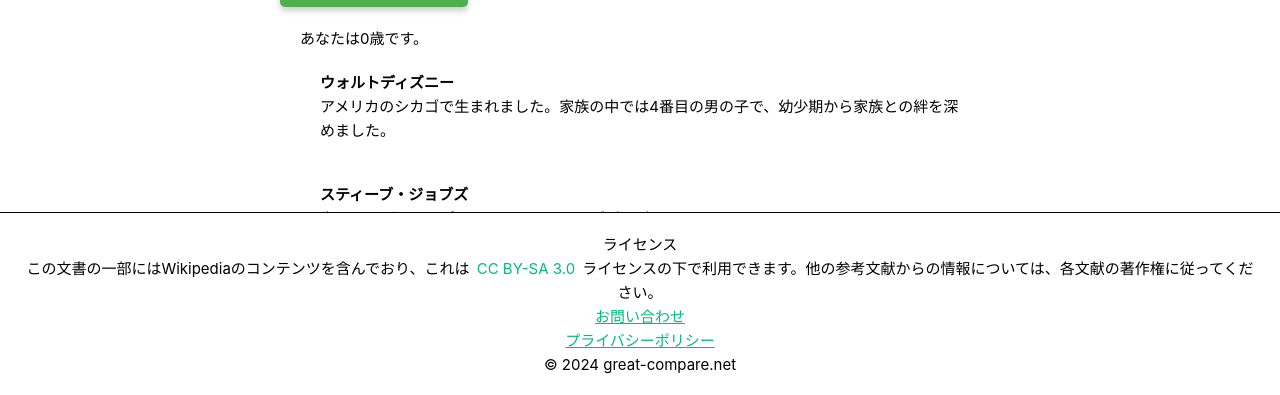
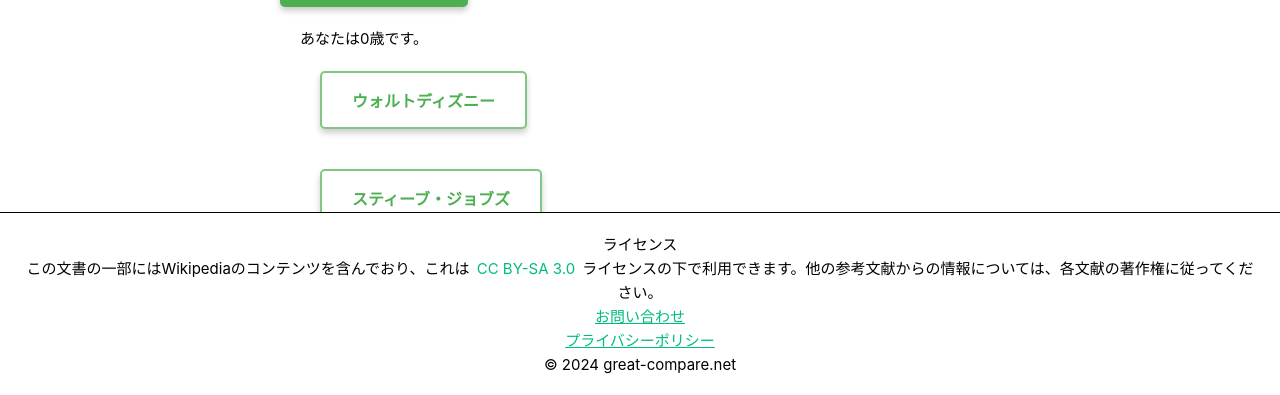
Before and after one commit to stamander/studyVue, a Vue app: page / in a window 1280 px wide. Both pictures are taken after a click on the button "有名人と比較する". Shown: the part 403-798 px from the top of the page. Built offline with nearby package versions, Linux system fonts and the light colour scheme.

Commit message:
change great Person UI

```diff
--- a/src/components/CompareGreatPerson.vue
+++ b/src/components/CompareGreatPerson.vue
@@ -2,17 +2,22 @@
 import { ref, computed, onMounted, watch } from 'vue'
 import type { Ref, ComputedRef } from 'vue'
 
+// データの定義
 const age = ref(0)
 const submitted = ref(false)
 const achievements = ref<
   Array<{ name: string; achievements: Array<{ age: number; event: string }> }>
 >([])
 
+// 選択されたインデックスを保持するための変数
+const activeIndex = ref<number | null>(null)
+
 onMounted(async () => {
   const response = await fetch('/greatPerson.json')
   achievements.value = await response.json()
 })
 
+// フィルタリングされた業績を計算
 const filteredAchievements: ComputedRef<Array<{ name: string; age: number; event: string }>> =
   computed(() => {
     return achievements.value
@@ -26,10 +31,12 @@
       .filter((a) => a.age === age.value)
   })
 
-const submit = (): void => {
+// フォーム送信の処理
+const compareGreatPersonSubmit = (): void => {
   submitted.value = true
 }
 
+// 年齢の変更を監視し、エラーメッセージを表示
 watch(age, () => {
   submitted.value = false
 })
@@ -40,6 +47,10 @@
   ageError.value = newAge <= 0 || !Number.isInteger(newAge)
 })
 
+// イベントの表示・非表示を切り替えるためのメソッド
+const toggleEvent = (index: number): void => {
+  activeIndex.value = activeIndex.value === index ? null : index
+}
 const referencesSite: Ref<Array<{ link: string; text: string; accessDate: string }>> = ref([
   {
     link: 'https://wayohoo.com/article/3421',
@@ -123,9 +134,9 @@
 </script>
 
 <template>
-    <div id="ad">
-      <amp-ad width="320" height="100" type="zucks" data-frame-id="_e99a9bc548"> </amp-ad>
-    </div>
+  <div id="ad">
+    <amp-ad width="320" height="100" type="zucks" data-frame-id="_e99a9bc548"> </amp-ad>
+  </div>
   <div style="width: 800px">
     <div id="explain">
       <h3>あなたの年齢を入れて有名人と出来事を比較してみましょう。</h3>
@@ -136,15 +147,20 @@
       <h3>あなたはおいくつですか？</h3>
       <input type="number" v-model.number="age" placeholder="年齢を入力してください" />
       <p v-if="ageError" style="color: red">年齢は数値で入力してください。</p>
-      <button @click="submit">有名人と比較する</button>
+      <button class="dark-green-button" @click="compareGreatPersonSubmit">有名人と比較する</button>
+
       <div id="results" v-if="submitted">
         あなたは{{ age }}歳です。
         <div v-for="(achievement, index) in filteredAchievements" :key="index">
-          <span class="person-name">{{ achievement.name }}</span
-          ><br />
-          {{ achievement.event }}
+          <button class="person-name light-green-button" @click="toggleEvent(index)">
+            {{ achievement.name }}
+          </button>
+          <div v-if="activeIndex === index">
+            {{ achievement.event }}
+          </div>
         </div>
       </div>
+
       <div v-else>
         <div class="example">
           入力例:23
@@ -211,29 +227,55 @@
   box-sizing: border-box;
 }
 
-button {
-  background-color: #4caf50; /* 鮮やかなグリーン */
+/* 濃いグリーンのボタンスタイル */
+.dark-green-button {
+  background-color: #4caf50; /* 濃いグリーン */
   color: white;
-  padding: 15px 30px; /* 適切なパディングでボタンを大きく表示 */
-  font-size: 1rem; /* 読みやすいフォントサイズ */
-  font-weight: bold; /* ボタンのテキストを強調 */
-  border: none; /* 枠線を取り除く */
-  border-radius: 5px; /* やや丸みを帯びたボーダー */
-  box-shadow: 0 4px 6px rgba(0, 0, 0, 0.2); /* ソフトなシャドウで立体感を演出 */
+  padding: 15px 30px;
+  font-size: 1rem;
+  font-weight: bold;
+  border: none;
+  border-radius: 5px;
+  box-shadow: 0 4px 6px rgba(0, 0, 0, 0.2);
   transition:
     background-color 0.3s,
-    box-shadow 0.3s; /* スムーズな遷移効果 */
+    box-shadow 0.3s;
 }
 
-button:hover {
-  background-color: #3e8e41; /* ホバー時に暗いグリーンへ変化 */
-  box-shadow: 0 6px 12px rgba(0, 0, 0, 0.3); /* シャドウを強調してクリック可能なインタラクションを示す */
+.dark-green-button:hover {
+  background-color: #3e8e41; /* ホバー時に暗いグリーンへ */
+  box-shadow: 0 6px 12px rgba(0, 0, 0, 0.3);
 }
 
-button:active {
-  background-color: #366e35; /* クリック時にさらに暗い色へ */
-  box-shadow: 0 2px 4px rgba(0, 0, 0, 0.2); /* クリックされたときの押し込まれるような効果 */
+.dark-green-button:active {
+  background-color: #366e35; /* クリック時さらに暗い色に */
+  box-shadow: 0 2px 4px rgba(0, 0, 0, 0.2);
 }
+
+/* 薄いグリーンのボタンスタイル */
+.light-green-button {
+  background-color: white; /* 薄いグリーン */
+  color: #4caf50;
+  padding: 15px 30px;
+  font-size: 1rem;
+  font-weight: bold;
+  border: 2px solid #81c784; /* 薄い緑色のボーダー */
+  border-radius: 5px;
+  box-shadow: 0 4px 6px rgba(0, 0, 0, 0.2);
+  transition:
+    background-color 0.3s,
+    box-shadow 0.3s;
+}
+
+.light-green-button:hover {
+  box-shadow: 0 6px 12px rgba(0, 0, 0, 0.3);
+}
+
+.light-green-button:active {
+  background-color: #66bb6a; /* クリック時さらに濃い色に */
+  box-shadow: 0 2px 4px rgba(0, 0, 0, 0.2);
+}
+
 .example {
   color: gray;
 }
@@ -251,7 +293,6 @@
 .reference-link {
   text-decoration: underline;
 }
-
 
 /* メディアクエリを追加 */
 @media (max-width: 600px) {
```
